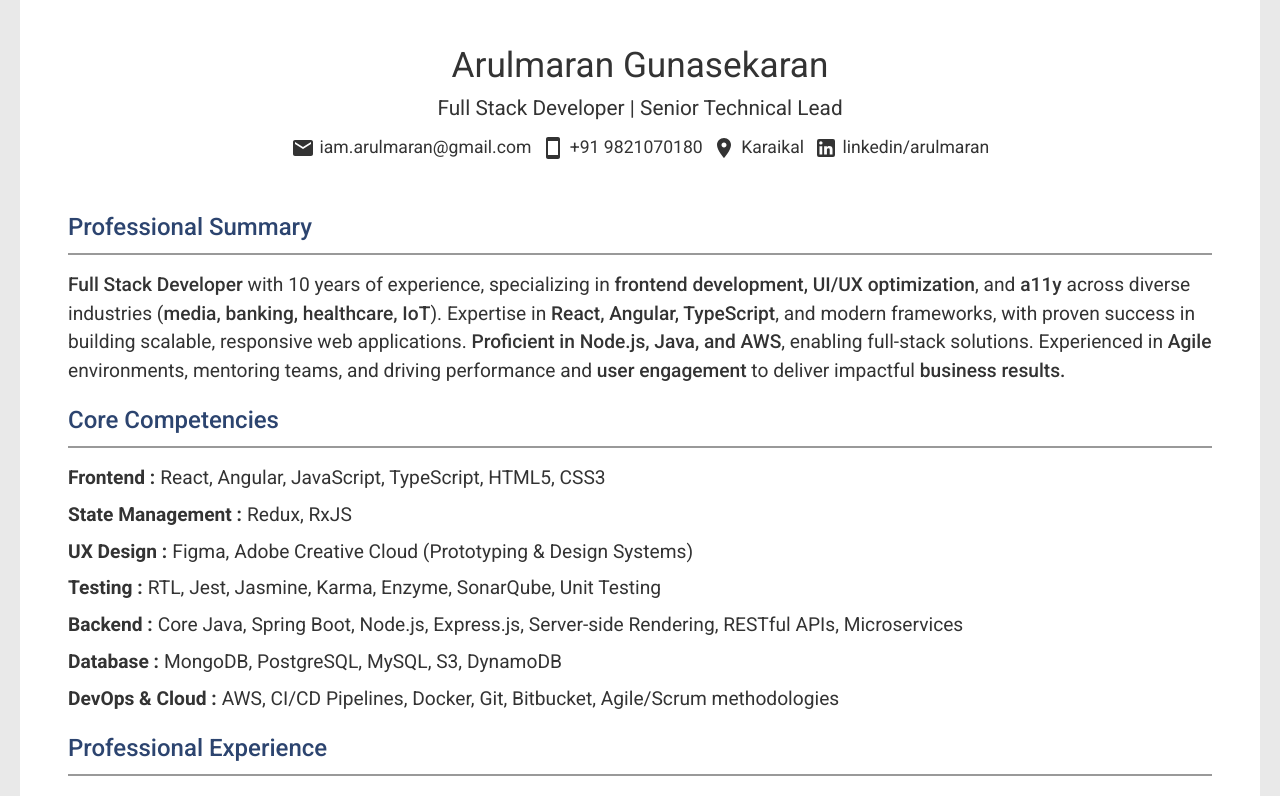
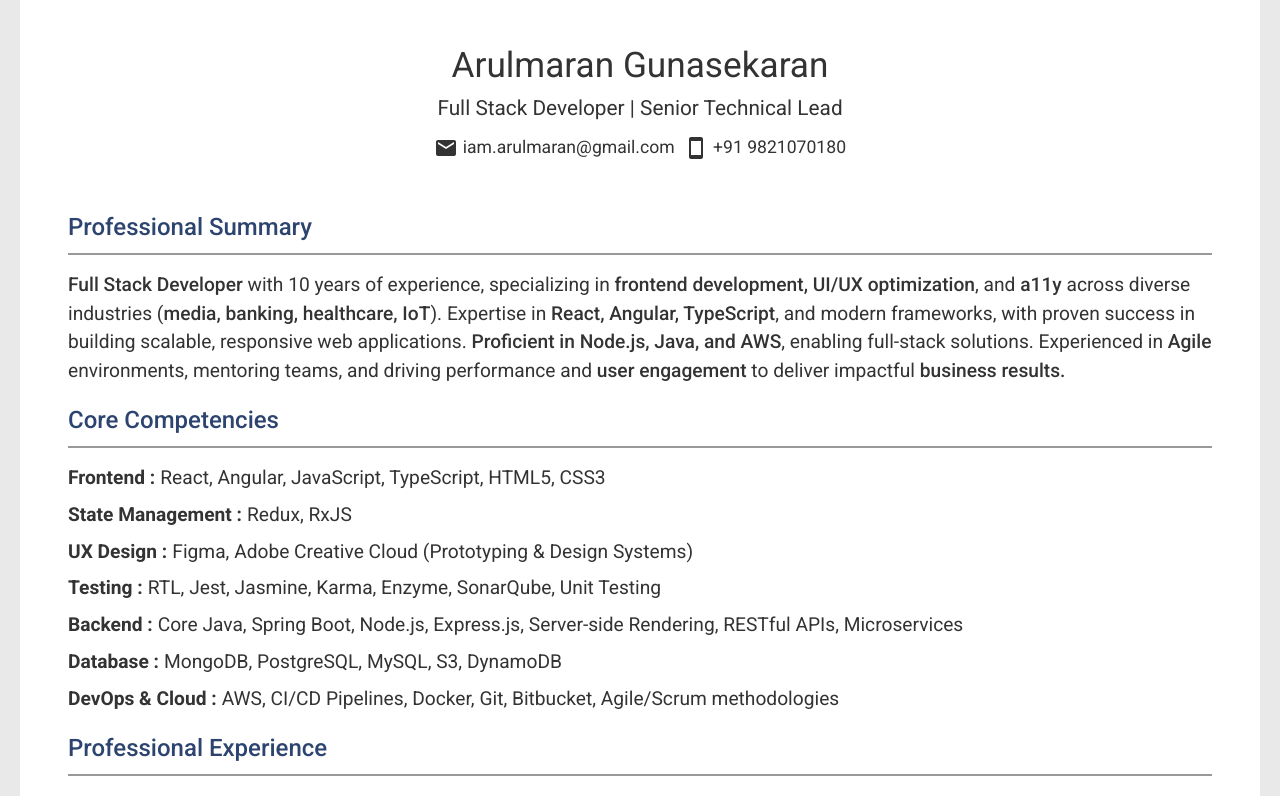
Before and after one commit to iam-arulmaran/arul-ats-resume, a React (Vite) app: page / in a window 1280 px wide. Shown: the top 796 px of the page. Built offline with nearby package versions, Linux system fonts and the light colour scheme.

Commit message:
Test push

```diff
--- a/src/components/Header/Header.jsx
+++ b/src/components/Header/Header.jsx
@@ -30,14 +30,14 @@ export function Header() {
           <SmartphoneIcon />
           {phone}
         </a>
-        <a href="https://g.co/kgs/QaCPLhA" target="_blank">
+        {/* <a href="https://g.co/kgs/QaCPLhA" target="_blank">
           <LocationOnIcon />
           {location}
         </a>
         <a href={linkedIn.link} target="_blank">
           <LinkedInIcon />
           {linkedIn.name}
-        </a>
+        </a> */}
       </div>
     </section>
   );
```
